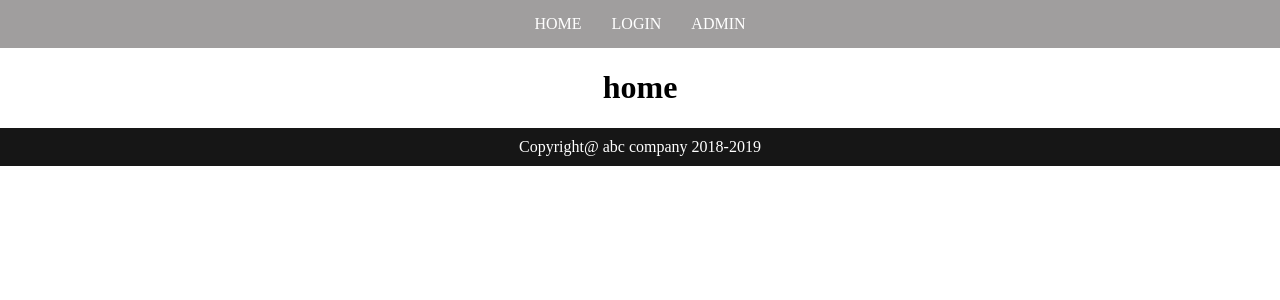
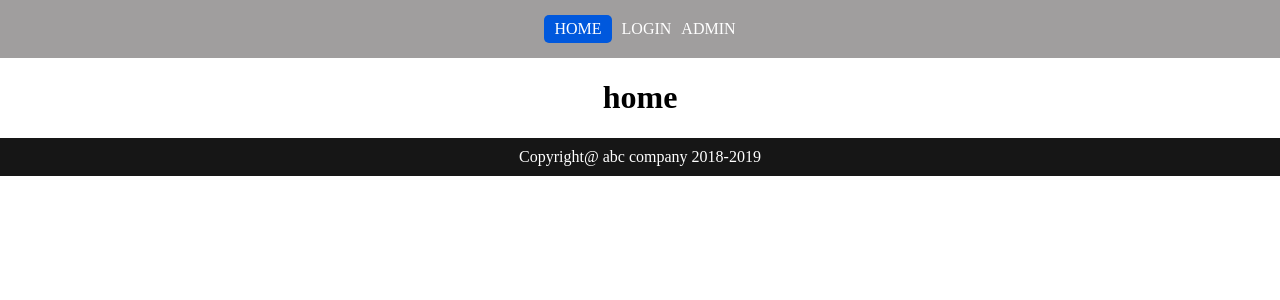
Before and after one commit to sangram203/ang-login-app, an Angular app: page / in a window 1280 px wide. Shown: the top 300 px of the page. Built offline with nearby package versions, Linux system fonts and the light colour scheme.

Commit message:
2 files modified

```diff
--- a/src/app/includes/navigation/nav.component.css
+++ b/src/app/includes/navigation/nav.component.css
@@ -16,9 +16,9 @@ nav ul li a{
   text-decoration: none;
   color:white;
   text-transform: uppercase;
+}
+nav ul li.active{
+  background:rgb(0, 88, 221);
+  border-radius: 5px;
   padding:5px 10px;
 }
-nav ul li a.active{
-  background:rgb(0, 88, 221);
-  border-radius: 5px;
-}
--- a/src/app/includes/navigation/nav.component.html
+++ b/src/app/includes/navigation/nav.component.html
@@ -1,20 +1,13 @@
 <nav>
   <ul>
-    <li>
-      <a
-        routerLink=" "
-        routerLinkActive="active">Home</a>
+    <li routerLinkActive="active">
+      <a routerLink="">Home</a>
     </li>
-    <li>
-      <a
-        routerLink="login"
-        routerLinkActive="active"
-      >Login</a>
+    <li routerLinkActive="active">
+      <a routerLink="login" >Login</a>
     </li>
-    <li>
-      <a
-        routerLink="admin"
-        routerLinkActive="active">Admin</a>
+    <li routerLinkActive="active">
+      <a routerLink="admin">Admin</a>
     </li>
   </ul>
 </nav>
```
